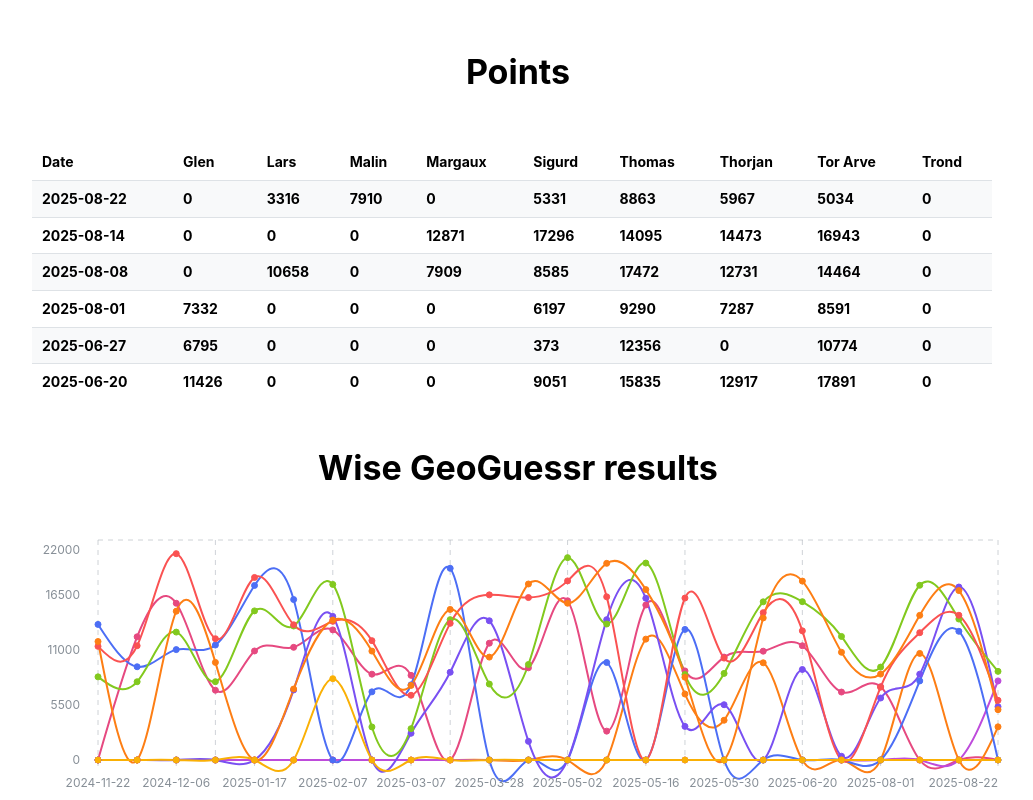
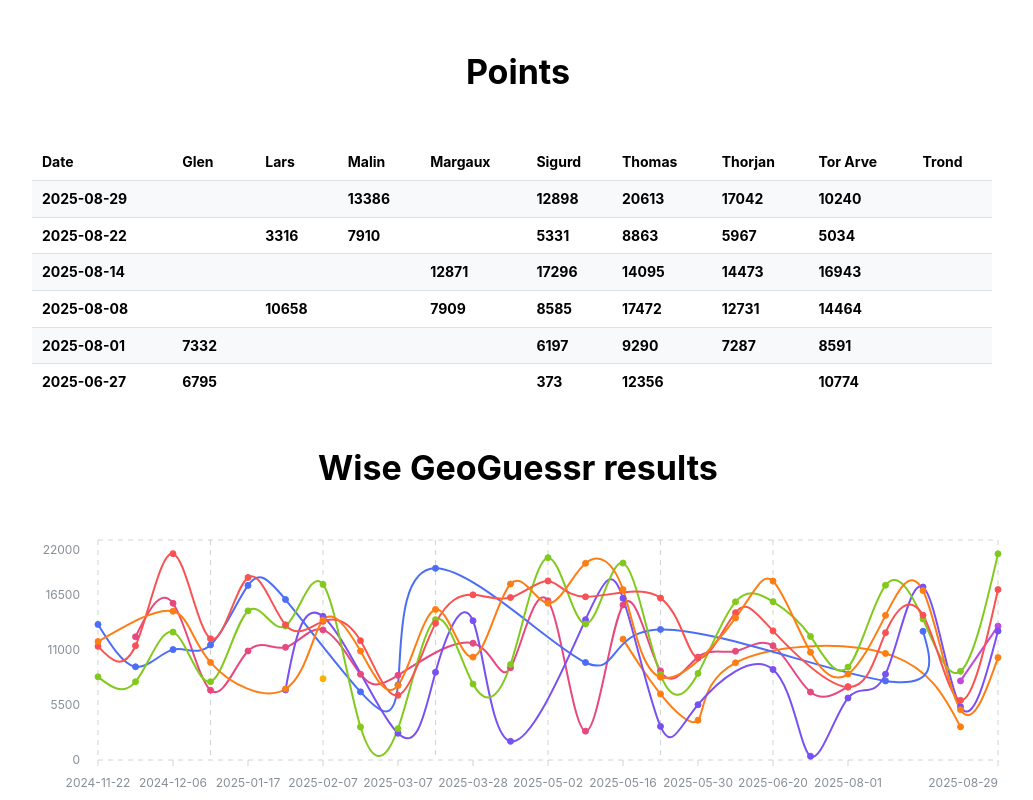
Before and after one commit to glensorbo/wise-geoguessr, a React (Vite) app: page / in a window 1280 px wide. Shown: the top 800 px of the page, without its empty margins (122-1155 px from the left). Built offline with nearby package versions, Linux system fonts and the light colour scheme.

Commit message:
Added scores for week 35 too

```diff
--- a/src/data.ts
+++ b/src/data.ts
@@ -12,10 +12,16 @@ export const players = [
 
 export type Player = (typeof players)[number];
 
-/** An object containing a zero score for all players, used as a baseline */
-const allZeros = Object.fromEntries(players.map((p) => [p, 0])) as Record<Player, number>;
-
-export const data: (Record<'date' | 'Winner', string> & Partial<Record<Player, number>>)[] = [
+export const data: ({ date: string; Winner: string } & Partial<Record<Player, number>>)[] = [
+  {
+    date: '2025-08-29',
+    Thomas: 20613,
+    Thorjan: 17042,
+    Malin: 13386,
+    Sigurd: 12898,
+    'Tor Arve': 10240,
+    Winner: 'Thomas',
+  },
   {
     date: '2025-08-22',
     Thomas: 8863,
@@ -235,7 +241,12 @@ export const data: (Record<'date' | 'Winner', string> & Partial<Record<Player, n
     'Tor Arve': 11847,
     Winner: 'Margaux',
   },
-].map((v) => ({ ...allZeros, ...v }));
+];
+
+/** An object containing a zero score for all players, used as a baseline */
+const allZeros = Object.fromEntries(players.map((p) => [p, 0])) as Record<Player, number>;
+
+const playerData = data.map((v) => ({ ...allZeros, ...v }));
 
 /**
  * Get information about player performance on the basis of rounds they
@@ -252,7 +263,7 @@ export const getPerPlayedRoundDetails = () => {
     /** Total number of points across all games */
     totalPoints: number;
   }[] = players.map((p) => ({ name: p, ...base }));
-  for (const d of data) {
+  for (const d of playerData) {
     for (const detail of details) {
       const points = d[detail.name];
       if (typeof points !== 'number') continue;
@@ -279,7 +290,7 @@ export const getPlayerDetails = () => {
     points: { name: string; date: string; total: number }[];
   }[] = players.map((p) => ({ name: p, won: 0, played: 0, points: [] }));
 
-  const sortedData = data.toSorted(
+  const sortedData = playerData.toSorted(
     (a, b) => new Date(a.date).getTime() - new Date(b.date).getTime()
   );
 
```
